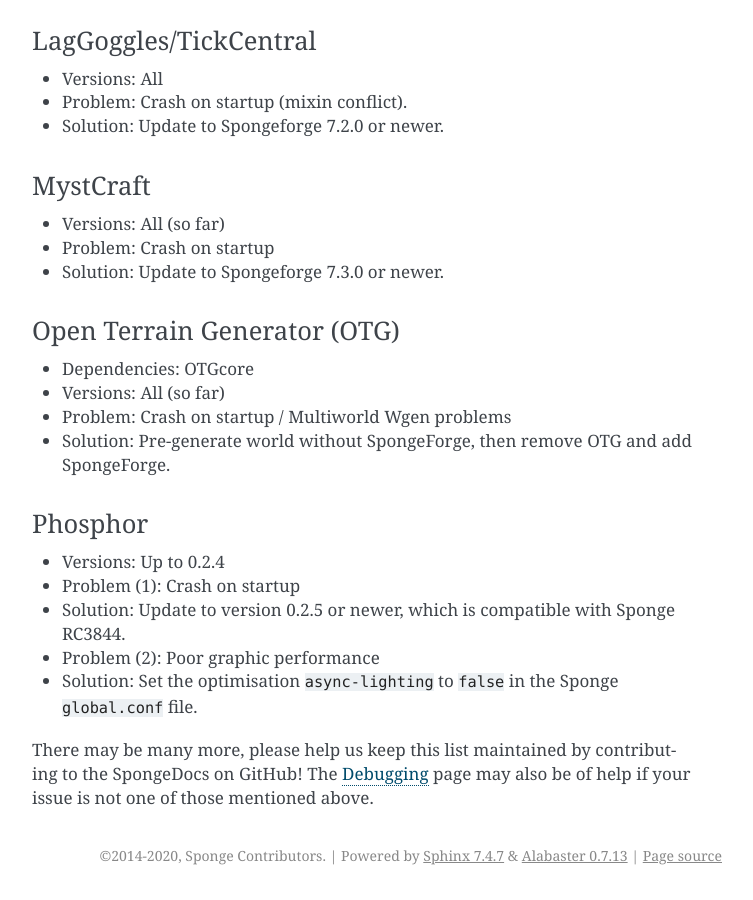
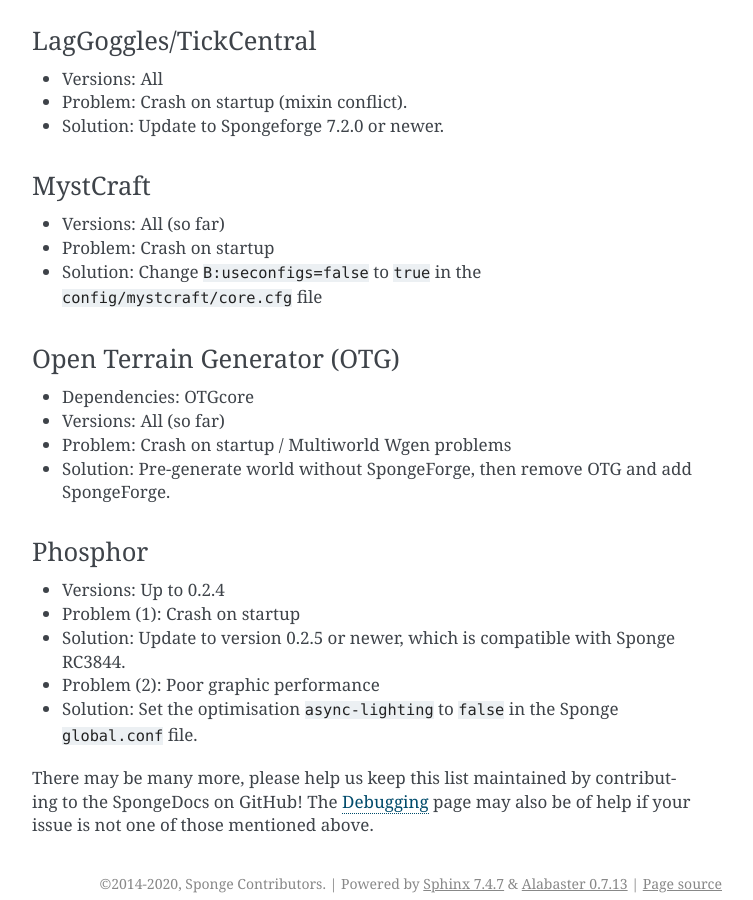
Before and after one commit to SpongePowered/SpongeDocs, a Sphinx documentation site: the page built from source/server/spongineer/incompatible.rst, in a window 1280 px wide and 900 px high, scrolled down 2285 px. Shown: the whole window, without its empty margins (388-1141 px from the left). Built offline with Sphinx 7.4.7, drawn with Linux system fonts in a browser that asks for light colours; pages that are not in the unit, such as notebooks, are missing from menus.

Commit message:
Add right Mystcraft fix

```diff
--- a/source/server/spongineer/incompatible.rst
+++ b/source/server/spongineer/incompatible.rst
@@ -101,7 +101,7 @@
 ~~~~~~~~~
 - Versions: All (so far)
 - Problem: Crash on startup
-- Solution: Update to Spongeforge 7.3.0 or newer.
+- Solution: Change ``B:useconfigs=false`` to ``true`` in the ``config/mystcraft/core.cfg`` file
 
 Open Terrain Generator (OTG)
 ~~~~~~~~~~~~~~~~~~~~~~~~~~~~
```
